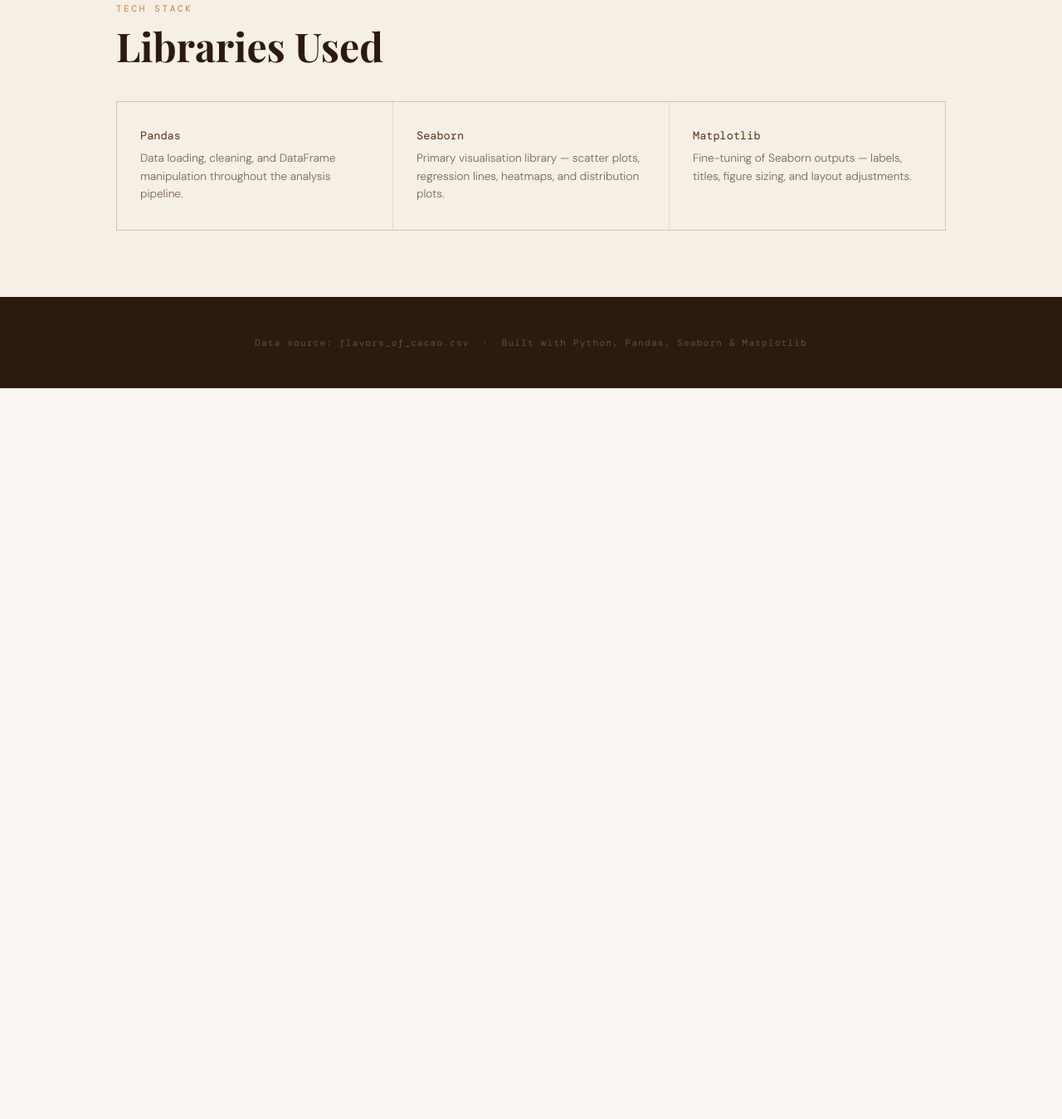
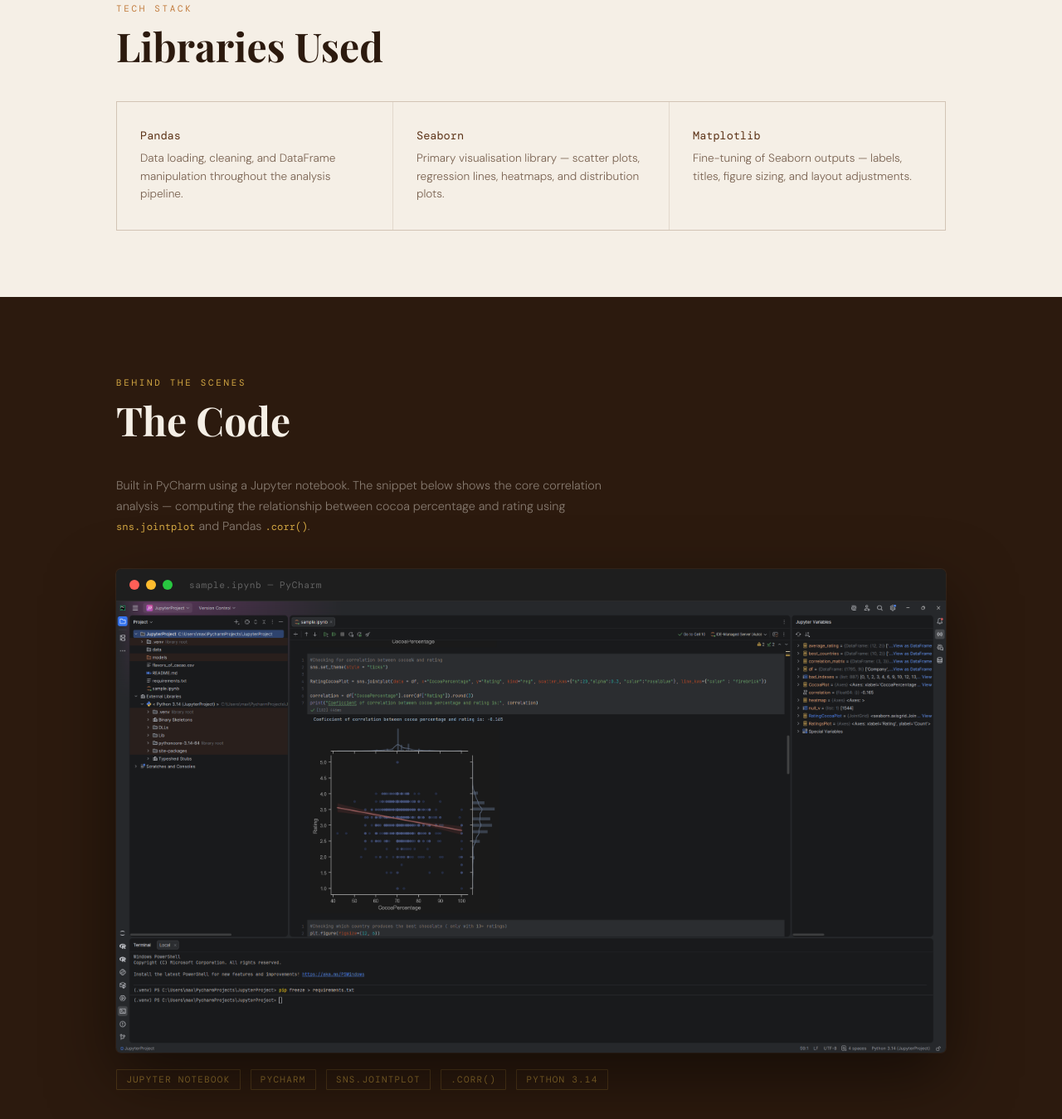
Before and after one commit to sprinkiee/ChocolateAnalysisPython, a plain HTML site: page index.html in a window 1280 px wide. Shown: the part 4291-5640 px from the top of the page at 83% size. Before the commit the page ends 4759 px from the top, so only its background shows below. Drawn offline with nearby package versions, Linux system fonts and the light colour scheme; a web font is replaced by a local one.

Commit message:
Update index.html

```diff
--- a/index.html
+++ b/index.html
@@ -90,6 +90,35 @@
     .lib-item:hover { background:var(--warm-white); }
     .lib-name { font-family:'DM Mono',monospace;font-size:0.85rem;color:var(--brown-mid);margin-bottom:0.5rem; }
     .lib-desc { font-size:0.85rem;color:var(--text-muted);line-height:1.6; }
+
+    /* CODE SHOWCASE */
+    .code-section { background: var(--brown-deep); }
+    .code-section .section-title { color: var(--cream); }
+    .code-section .section-label { color: var(--gold); }
+    .code-window {
+      margin-top: 2.5rem;
+      border-radius: 6px;
+      overflow: hidden;
+      box-shadow: 0 30px 80px rgba(0,0,0,0.5), 0 0 0 1px rgba(255,255,255,0.06);
+      position: relative;
+    }
+    .code-window-bar {
+      background: #1e1e1e;
+      padding: 0.75rem 1rem;
+      display: flex;
+      align-items: center;
+      gap: 0.5rem;
+      border-bottom: 1px solid rgba(255,255,255,0.06);
+    }
+    .code-window-dot { width: 12px; height: 12px; border-radius: 50%; }
+    .code-window-dot:nth-child(1) { background: #ff5f57; }
+    .code-window-dot:nth-child(2) { background: #febc2e; }
+    .code-window-dot:nth-child(3) { background: #28c840; }
+    .code-window-title { margin-left: 0.75rem; font-family:'DM Mono',monospace; font-size:0.7rem; color:rgba(255,255,255,0.3); letter-spacing:0.05em; }
+    .code-window img { width:100%; display:block; transition: transform 0.6s ease; }
+    .code-window:hover img { transform: scale(1.01); }
+    .code-tags { display:flex; gap:0.75rem; margin-top:1.25rem; flex-wrap:wrap; }
+    .code-tag { font-family:'DM Mono',monospace; font-size:0.68rem; letter-spacing:0.12em; text-transform:uppercase; padding:0.3rem 0.7rem; border:1px solid rgba(212,168,67,0.2); color:rgba(212,168,67,0.6); border-radius:1px; }
 
     /* FOOTER */
     footer { background:var(--brown-deep);padding:3rem 2rem;text-align:center; }
@@ -202,6 +231,30 @@
     </div>
   </section>
 
+  <section class="code-section">
+    <div class="container">
+      <p class="section-label">Behind the Scenes</p>
+      <h2 class="section-title" style="color:var(--cream)">The Code</h2>
+      <p style="font-size:0.9rem;color:rgba(245,239,230,0.45);line-height:1.7;max-width:600px;margin-bottom:0;">Built in PyCharm using a Jupyter notebook. The snippet below shows the core correlation analysis — computing the relationship between cocoa percentage and rating using <code style="font-family:'DM Mono',monospace;color:var(--gold);font-size:0.85em;">sns.jointplot</code> and Pandas <code style="font-family:'DM Mono',monospace;color:var(--gold);font-size:0.85em;">.corr()</code>.</p>
+      <div class="code-window">
+        <div class="code-window-bar">
+          <div class="code-window-dot"></div>
+          <div class="code-window-dot"></div>
+          <div class="code-window-dot"></div>
+          <span class="code-window-title">sample.ipynb — PyCharm</span>
+        </div>
+        <img src="pycharm.png" alt="PyCharm Jupyter notebook showing cocoa percentage vs rating correlation code"/>
+      </div>
+      <div class="code-tags">
+        <span class="code-tag">Jupyter Notebook</span>
+        <span class="code-tag">PyCharm</span>
+        <span class="code-tag">sns.jointplot</span>
+        <span class="code-tag">.corr()</span>
+        <span class="code-tag">Python 3.14</span>
+      </div>
+    </div>
+  </section>
+
   <footer>
     <p>Data source: flavors_of_cacao.csv &nbsp;·&nbsp; Built with Python, Pandas, Seaborn &amp; Matplotlib</p>
   </footer>
```
